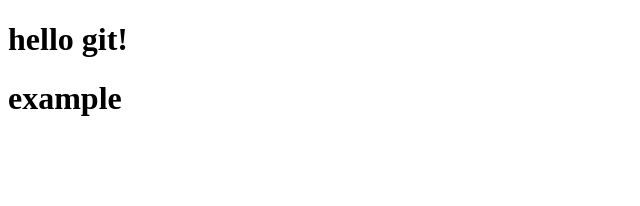
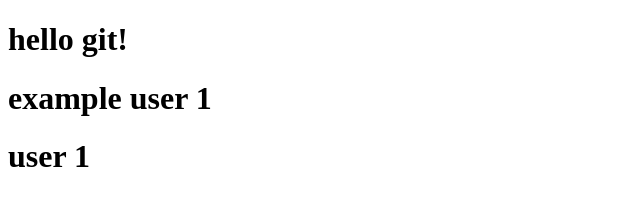
Before and after one commit to murqdan/learn-git-remote, a plain HTML site: page index.html in a window 1280 px wide. Shown: the whole page, without its empty margins (0-640 px from the left). Drawn offline with Linux system fonts and the light colour scheme.

Commit message:
add user1 to index.html

```diff
--- a/index.html
+++ b/index.html
@@ -8,6 +8,7 @@
 </head>
 <body>
     <h1>hello git!</h1>
-    <h1>example</h1>
+    <h1>example user 1</h1>
+    <h1>user 1</h1>
 </body>
 </html>
```
